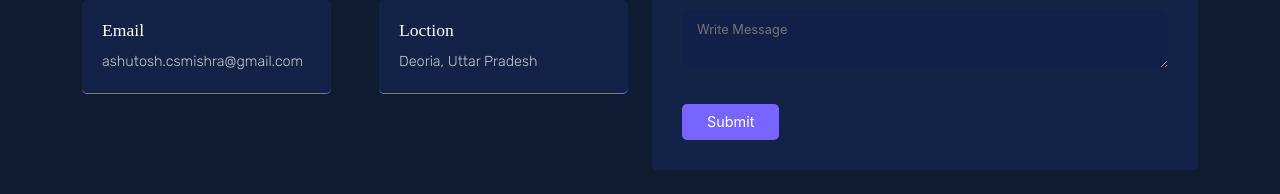
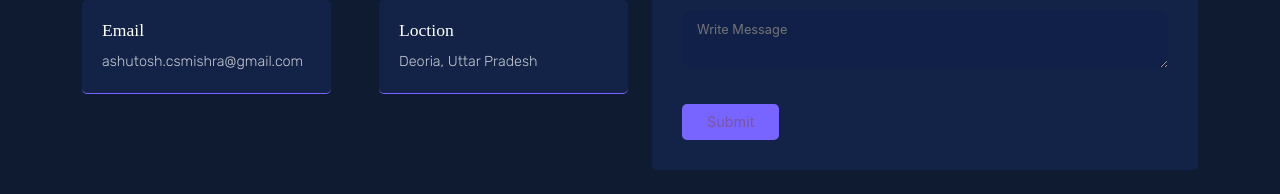
Before and after one commit to ashumish/Portfolio-web-app, a React (Create React App) app: page / in a window 1280 px wide. In both pictures the pointer is over the button "Submit". Shown: the part 3961-4155 px from the top of the page. Built offline with nearby package versions, Linux system fonts and the light colour scheme.

Commit message:
button change in form

```diff
--- a/src/components/experience/Experience.jsx
+++ b/src/components/experience/Experience.jsx
@@ -5,17 +5,17 @@ const Experience = () => {
   const developmentExperience = [
     {
       year: "2021 - 2022",
-      title: "Frontend Developer",
+      title: "Frontend Developer & Devops Engineer",
       desc: " Frontend Developer and DevOps Engineer at NextQuorter · Full-time Sep 2021 - Present · 1 yr 2 mos Hyderabad,Telangana,India",
     },
     {
       year: "2021 - 2022",
-      title: "Frontend Developer",
+      title: "Frontend Developer & Devops Engineer",
       desc: " Frontend Developer and DevOps Engineer at NextQuorter · Full-time Sep 2021 - Present · 1 yr 2 mos Hyderabad,Telangana,India",
     },
     {
       year: "2021 - 2022",
-      title: "Frontend Developer",
+      title: "Frontend Developer & Devops Engineer",
       desc: " Frontend Developer and DevOps Engineer at NextQuorter · Full-time Sep 2021 - Present · 1 yr 2 mos Hyderabad,Telangana,India",
     },
   ];
--- a/src/components/form/form.css
+++ b/src/components/form/form.css
@@ -26,3 +26,13 @@
   outline: none;
   border-radius: 5px;
 }
+
+.submit__btn:hover{
+   background: #7865ff;
+  color: #7855a7;
+  border: none;
+  outline: none;
+  border-radius: 5px;
+  font-size: 0.9rem;
+  padding: 7px 25px;
+}
```
